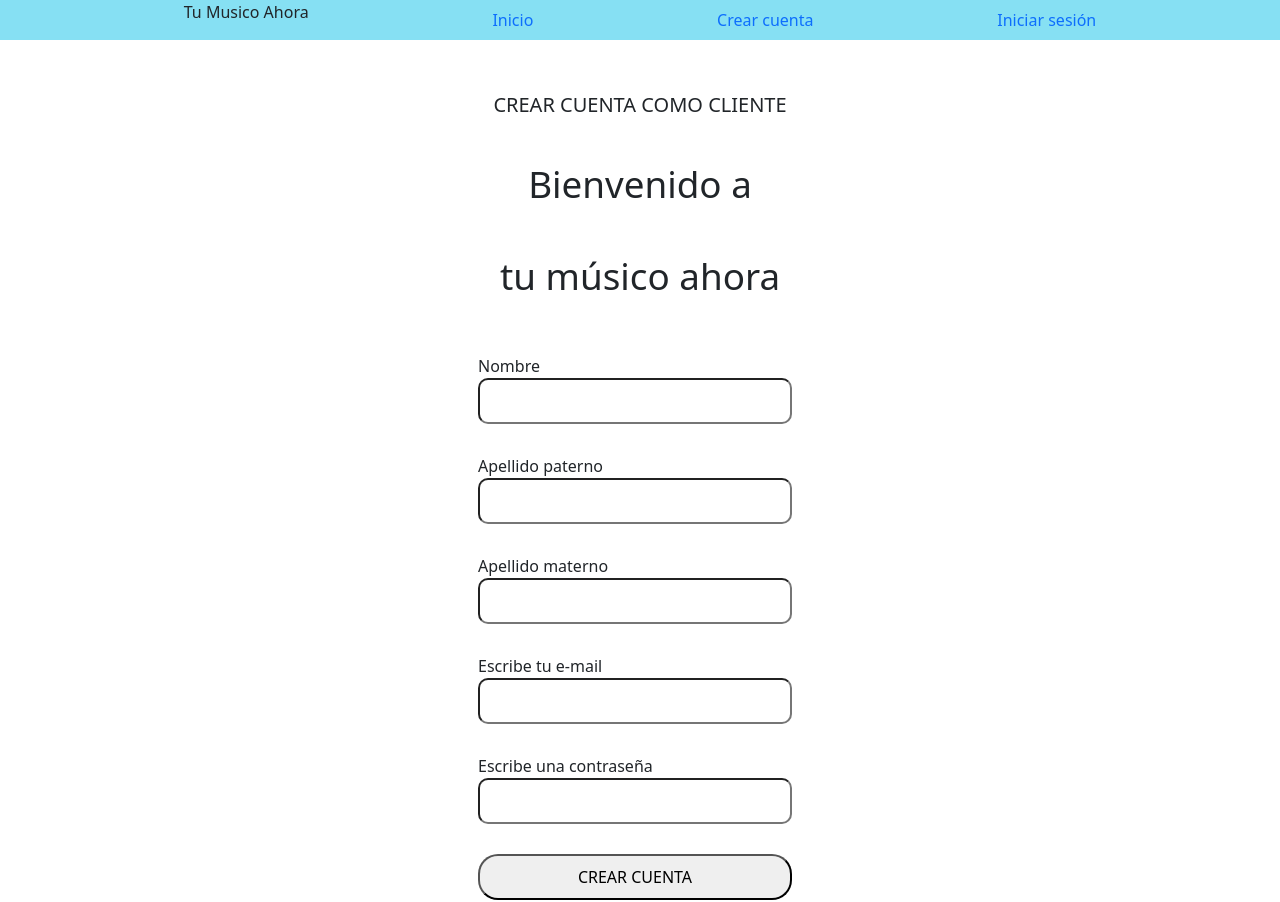
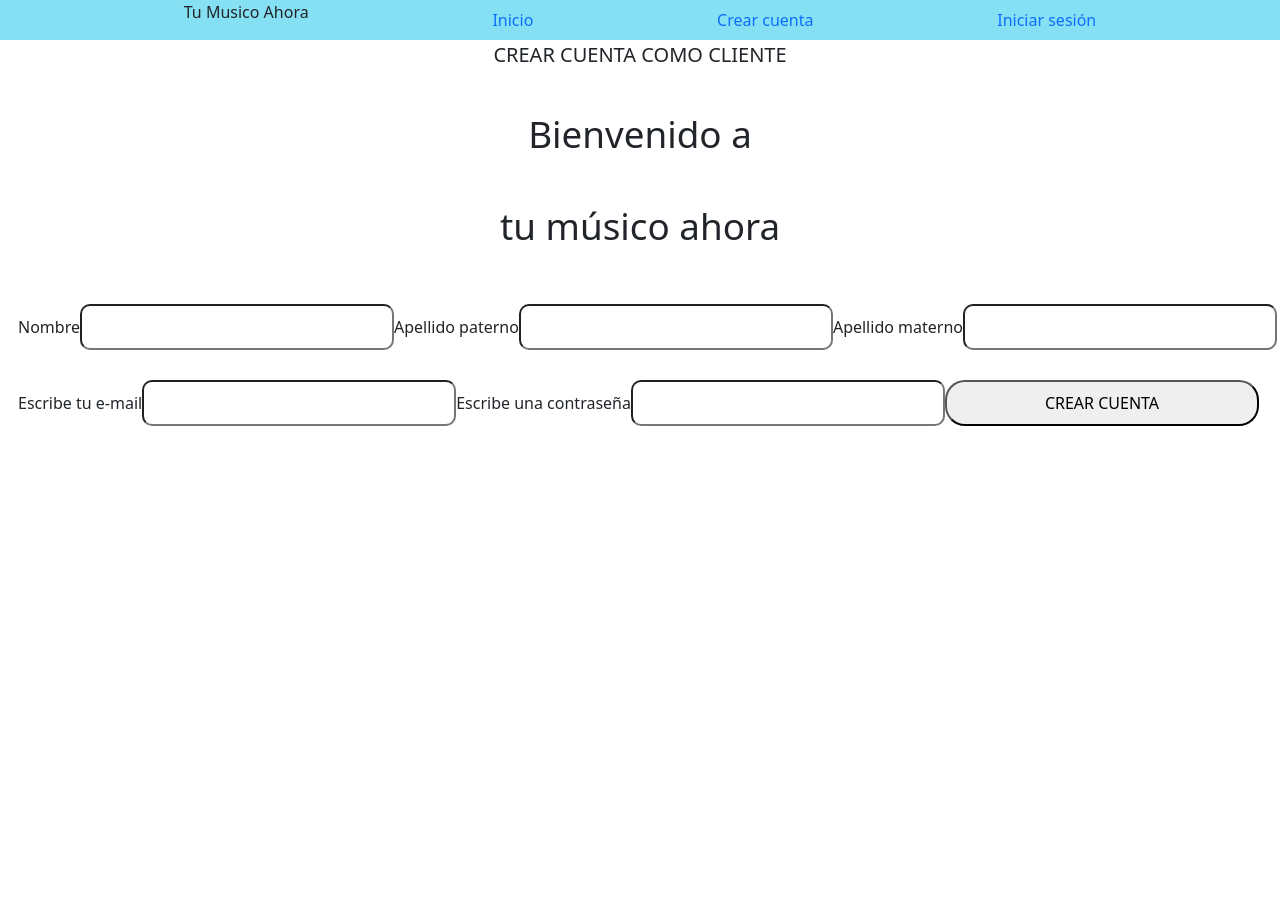
Before and after one commit to Kodemia-MusicApp/MusicApp-FrontEnd, a React app: page /crearcuenta/musican in a window 1280 px wide. After the commit the page ends 800 px from the top, so only its background shows below. Built offline with nearby package versions, Linux system fonts and the light colour scheme.

Commit message:
1 file modified

```diff
--- a/src/Pages/CreateAccountMusician/CreateAccountMusician.jsx
+++ b/src/Pages/CreateAccountMusician/CreateAccountMusician.jsx
@@ -7,8 +7,8 @@ export const CreateAccountMusician = () => {
     return (
         <section>
             <Navbar />
-            <div className="Login">
-                <div className="Login-Container">
+            <div className="CreateAccountMusician">
+                <div className="CreateAccountMusician-Container">
                     <p className="Login-Title">CREAR CUENTA COMO CLIENTE</p>
                     <p className="Bienvenida">Bienvenido a</p>
                     <p className="Bienvenida">tu músico ahora</p>
```
